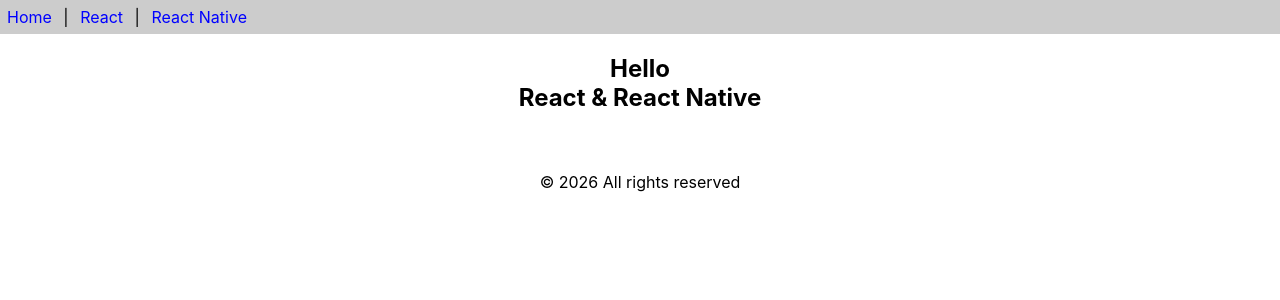
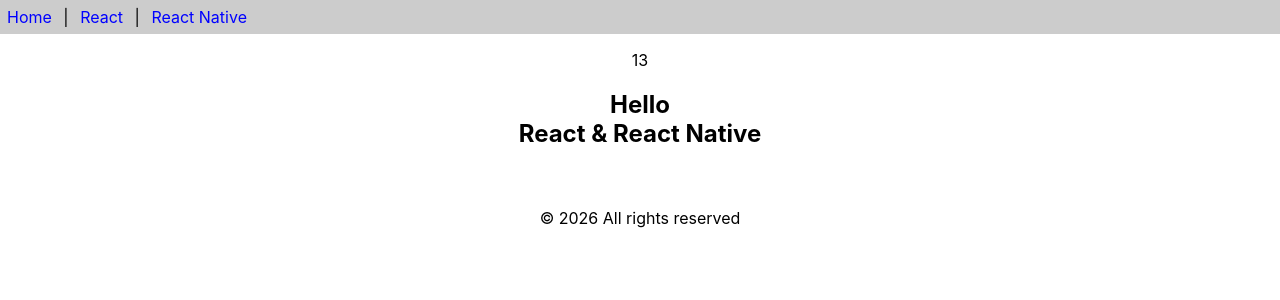
Before and after one commit to SJMCY/app1, a React (Create React App) app: page / in a window 1280 px wide. Shown: the top 300 px of the page. Built offline with nearby package versions, Linux system fonts and the light colour scheme.

Commit message:
chore: ignore node_modules

```diff
--- a/src/App.js
+++ b/src/App.js
@@ -1,5 +1,6 @@
 
-import { Content, Footer, Header } from './func-componnet';
+import { Content, Footer, Header } from './func-componnent';
+import Calendar from './class-componnent';
 
 
 
@@ -7,6 +8,7 @@
 
   return ( <>
   <Header />
+  <p><center><Calendar /></center></p>
   <Content />
   <Footer />
   </>
--- /dev/null
+++ b/src/class-componnent.js
@@ -0,0 +1,17 @@
+import React from "react";
+
+export default class Calendar extends React.Component {
+    getData() {
+        const dayNames = ['อาทิตย์', 'จันทร์', 'อังคาร', 'พุธ', 'พฤหัสบดี', 'ศุกร์', 'เสาร์'];
+        const monthNames = ['มกราคม', 'กุมภาพันธ์', 'มีนาคม', 'เมษายน', 'พฤษภาคม', 'มิถุนายน', 'กรกฎาคม', 'สิงหาคม', 'กันยายน', 'ตุลาคม', 'พฤศจิกายน', 'ธันวาคม'];
+        const date = new Date();
+        const day = date.getDate();
+        const month = date.getMonth();
+        const year = date.getFullYear();
+
+        return { day, month, year, dayNames, monthNames };
+    }
+    render() {
+    return <div>{this.getData().day}</div>;
+    }
+}
```
Also changed, not shown: src/func-componnent.js (renamed from src/func-componnet.js).
